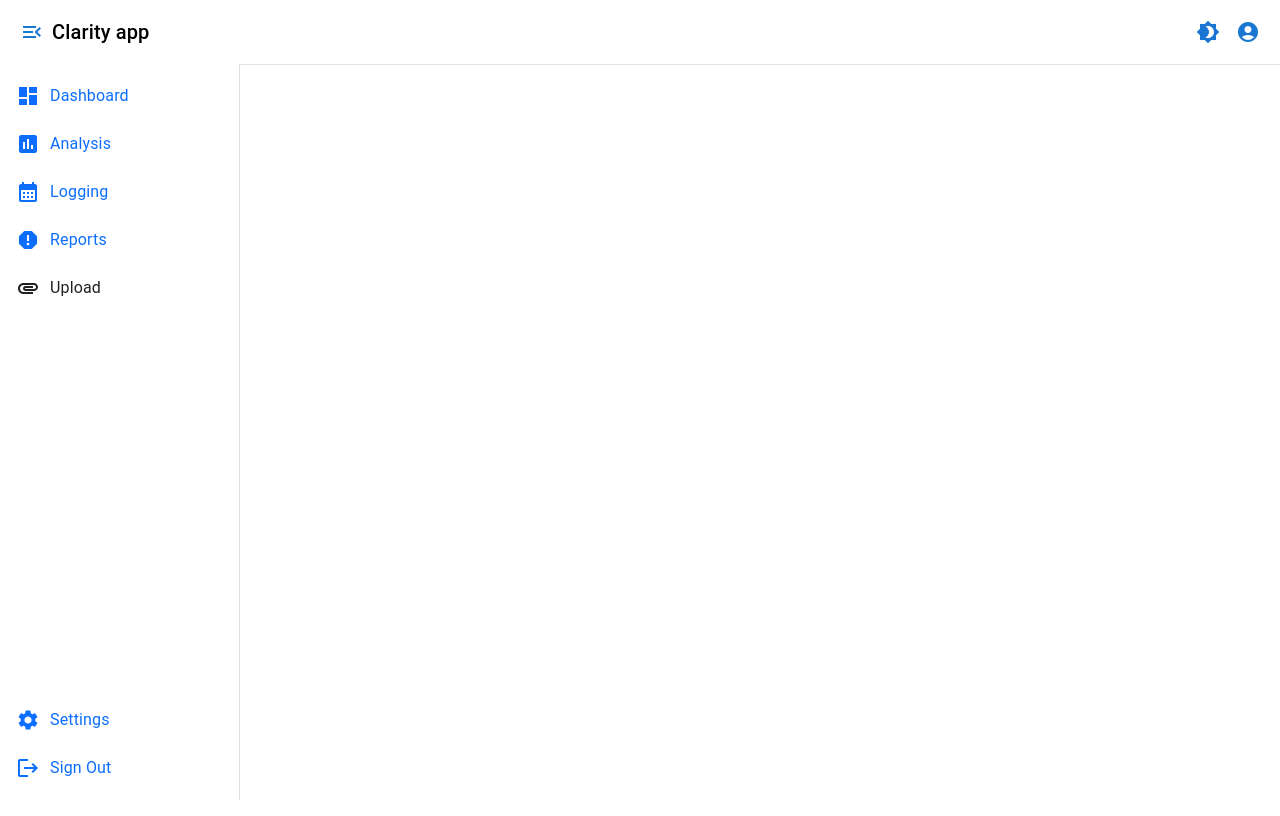
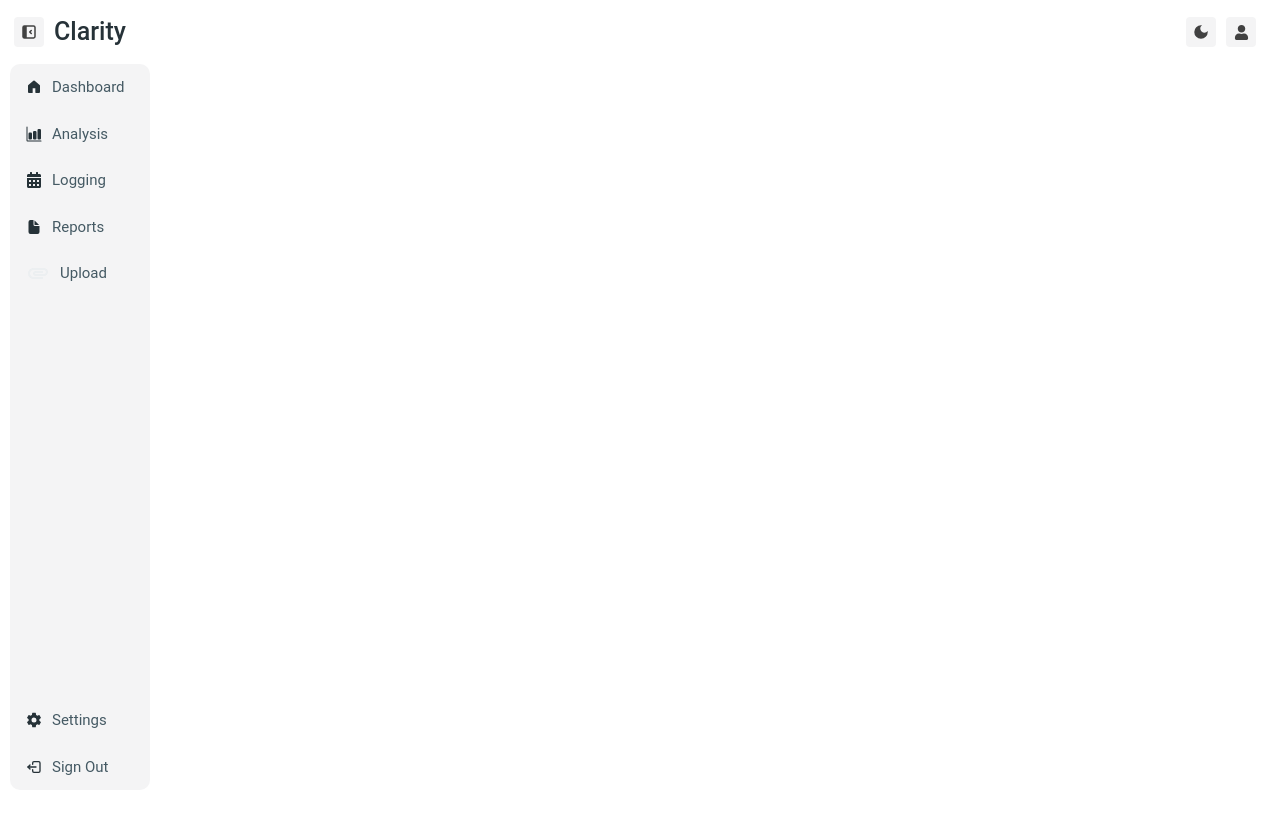
Before and after one commit to MorganBergen/clarity, a React (Create React App) app in the folder client/: page /Settings in a window 1280 px wide. Shown: the top 816 px of the page. Built offline with nearby package versions, Linux system fonts and the light colour scheme; what pocketbase would draw is missing.

Commit message:
added styling

```diff
--- a/client/src/components/Settings.js
+++ b/client/src/components/Settings.js
@@ -1,25 +1,239 @@
 import React, { useState, useContext, useEffect } from 'react';
 import { Link } from 'react-router-dom';
-import { Box, Drawer, List, ListItem, ListItemText, Typography, AppBar, Toolbar, IconButton, Container } from '@mui/material';
-import MenuIcon from '@mui/icons-material/Menu';
-import MenuOpenIcon from '@mui/icons-material/MenuOpen';
-import Brightness4Icon from '@mui/icons-material/Brightness4';
-import Brightness7Icon from '@mui/icons-material/Brightness7';
-import AccountCircle from '@mui/icons-material/AccountCircle';
-import DashboardIcon from '@mui/icons-material/Dashboard';
-import AssessmentIcon from '@mui/icons-material/Assessment';
-import CalendarMonthIcon from '@mui/icons-material/CalendarMonth';
-import ReportIcon from '@mui/icons-material/Report';
-import SettingsIcon from '@mui/icons-material/Settings';
-import LogoutIcon from '@mui/icons-material/Logout';
-import CloudUploadIcon from '@mui/icons-material/CloudUpload';
+import {
+  Box,
+  Drawer,
+  List,
+  ListItem,
+  ListItemText,
+  ListItemButton,
+  Typography,
+  AppBar,
+  Toolbar,
+  IconButton,
+  Container,
+  TextField,
+  Button,
+  createTheme,
+  ThemeProvider,
+} from '@mui/material';
+import {
+  Menu as MenuIcon,
+  MenuOpen as MenuOpenIcon,
+  Brightness4 as Brightness4Icon,
+  Brightness7 as Brightness7Icon,
+  AccountCircle,
+  Dashboard as DashboardIcon,
+  Assessment as AssessmentIcon,
+  CalendarMonth as CalendarMonthIcon,
+  Report as ReportIcon,
+  Settings as SettingsIcon,
+  Logout as LogoutIcon,
+  CloudUpload as CloudUploadIcon,
+  Attachment as AttachmentIcon,
+} from '@mui/icons-material';
+import ImageList from '@mui/material/ImageList';
+import ImageListItem from '@mui/material/ImageListItem';
+import { UserContext } from '../context/UserContext';
 import PocketBase from 'pocketbase';
-import { UserContext } from '../context/UserContext';
 import './MainDashboard.css';
-import AttachmentIcon from '@mui/icons-material/Attachment';
-import { TextField, Button } from '@mui/material';
+
+// React Icons
+import { TbLayoutSidebarLeftCollapseFilled, TbLayoutSidebarLeftExpandFilled } from "react-icons/tb";
+import { MdOutlineLightMode, MdDarkMode } from "react-icons/md";
+import { FaUser, FaCalendarAlt } from "react-icons/fa";
+import { GoHomeFill } from "react-icons/go";
+import { IoBarChart, IoDocument, IoMdAttach, IoSettingsSharp, IoAlbums } from "react-icons/io5";
+import { TbLogout2 } from "react-icons/tb";
+import { BiSolidToggleLeft, BiSolidToggleRight } from "react-icons/bi";
+import { FcGoogle } from "react-icons/fc";
+
+// Custom Icons
+import clarifaiIcon from './clarifai.svg';
+import gptIcon from './openai-dark.svg';
+import usdaIcon from './usda-logo-color.svg';
+
+// Colors
+import blueGrey from '@mui/material/colors/blueGrey';
 
 const pb = new PocketBase('http://127.0.0.1:8090');
+
+const lightTheme = createTheme({
+  palette: {
+    mode: 'light',
+    primary: {
+      main: blueGrey[50],  //  color in rgb(65, 65, 65)
+      light: blueGrey[100],
+      dark: blueGrey[700],
+    },
+    secondary: {
+      main: blueGrey[400],
+      light: blueGrey[300],
+      dark: blueGrey[700],
+    },
+    background: {
+      default: blueGrey[50],
+      paper: blueGrey[100],
+    },
+    text: {
+      primary: blueGrey[50],
+      secondary: blueGrey[400],
+    }
+  },
+  // Rest of your existing theme configuration
+  typography: {
+    fontFamily: 'Roboto, sans-serif',
+    h3: {
+      fontSize: '25px',
+      fontWeight: 500,
+      color: blueGrey[900],
+    },
+    h4: {
+      fontSize: '24px',
+      fontWeight: 500,
+      color: blueGrey[900],
+    },
+    body1: {
+      fontSize: '15px',
+      color: blueGrey[700],
+    },
+    body2: {
+      fontSize: '12px',
+      color: blueGrey[400],
+    }
+  },
+  components: {
+    MuiAppBar: {
+      styleOverrides: {
+        root: {
+          backgroundColor: 'white',
+          boxShadow: 'none',
+          border: 'none',
+        }
+      }
+    },
+    MuiDrawer: {
+      styleOverrides: {
+        paper: {
+          border: 'none',
+          backgroundColor: 'transparent',
+        }
+      }
+    },
+    MuiListItemButton: {
+      styleOverrides: {
+        root: {
+          borderRadius: '10px',
+          '&:hover': {
+            backgroundColor: 'rgba(233, 234, 236, 0.8)',
+          }
+        }
+      }
+    },
+    MuiButton: {
+      styleOverrides: {
+        root: {
+          textTransform: 'none',
+          borderRadius: '5px',
+          fontSize: '12px',
+          padding: '6px 16px',
+        }
+      }
+    },
+  }
+});
+
+const darkTheme = createTheme({
+  palette: {
+    mode: 'dark',
+    primary: {
+      main: '#414141',
+      light: '#6d6d6d',
+      dark: '#2d2d2d',
+    },
+    secondary: {
+      main: '#9c9c9c',
+      light: '#cfcfcf',
+      dark: '#6d6d6d',
+    },
+    background: {
+      default: '#121212', // Dark background
+      paper: 'rgba(18, 18, 18, 0.8)', // Dark paper background
+    },
+    text: {
+      primary: '#ffffff', // Light text for dark mode
+      secondary: '#9c9c9c',
+    }
+  },
+  // Rest of the configuration remains the same as lightTheme
+  typography: {
+    fontFamily: 'Roboto, sans-serif',
+    h3: {
+      fontSize: '30px',
+      fontWeight: 500,
+      color: '', // Updated for dark mode
+    },
+    h4: {
+      fontSize: '24px',
+      fontWeight: 500,
+      color: '#ffffff', // Updated for dark mode
+    },
+    body1: {
+      fontSize: '15px',
+      color: 'rgba(255, 255, 255, 0.7)', // Updated for dark mode
+    },
+    body2: {
+      fontSize: '12px',
+      color: '#9c9c9c',
+    }
+  },
+  components: {
+    MuiAppBar: {
+      styleOverrides: {
+        root: {
+          backgroundColor: '#121212', // Dark background
+          boxShadow: 'none',
+          border: 'none',
+        }
+      }
+    },
+    MuiDrawer: {
+      styleOverrides: {
+        paper: {
+          border: 'none',
+          backgroundColor: 'rgba(18, 18, 18, 0.8)', // Dark background
+        }
+      }
+    },
+    MuiListItemButton: {
+      styleOverrides: {
+        root: {
+          borderRadius: '10px',
+          '&:hover': {
+            backgroundColor: 'rgba(255, 255, 255, 0.08)', // Dark mode hover
+          }
+        }
+      }
+    },
+    MuiButton: {
+      styleOverrides: {
+        root: {
+          textTransform: 'none',
+          borderRadius: '5px',
+          fontSize: '12px',
+          padding: '6px 16px',
+        }
+      }
+    },
+    MuiList: {
+      styleOverrides: {
+        root: {
+          backgroundColor: 'transparent',
+        }
+      }
+    }
+  }
+});
 
 const Settings = () => {
 
@@ -32,7 +246,18 @@ const Settings = () => {
   const [userData, setUserData] = useState(null);
   const [questionnaireData, setQuestionnaireData] = useState(null);
   const [isEditing, setIsEditing] = useState(false);
-
+  const [fileSize, setFileSize] = useState(null);
+  const [itemData, setItemData] = useState([]);
+  const [selectedImage, setSelectedImage] = useState(null);
+  const [showFirstSection, setShowFirstSection] = useState(null);
+  const [imageID, setImageID] = useState(null);
+  const [gptResults, setGPTResults] = useState(null);
+  const [usdaResults, setUSDAResults] = useState(null);
+  const [aiyResults, setAIYResults] = useState(null);
+  const [clarifaiResults, setClarifaiResults] = useState(null);
+  const [theme, setTheme] = useState(lightTheme);
+  const [previewUrl, setPreviewUrl] = useState(null);
+  const [fileName, setFileName] = useState(null);
   const handleUserDataChange = async (e) => {
 
     const { name, value } = e.target;
@@ -54,16 +279,16 @@ const Settings = () => {
   };
 
   const mainItems = [
-    { text: 'Dashboard', icon: <DashboardIcon /> },
-    { text: 'Analysis', icon: <AssessmentIcon /> },
-    { text: 'Logging', icon: <CalendarMonthIcon /> },
-    { text: 'Reports', icon: <ReportIcon /> },
-    { text: buttonText, icon: uploadIcon }, // Use dynamic text and icon
+    { text: 'Dashboard', icon: <GoHomeFill color={blueGrey[900]} /> },
+    { text: 'Analysis', icon: <IoBarChart color={blueGrey[900]} /> },
+    { text: 'Logging', icon: <FaCalendarAlt color={blueGrey[900]} /> },
+    { text: 'Reports', icon: <IoDocument color={blueGrey[900]} /> },
+    { text: buttonText, icon: uploadIcon },
   ];
 
   const bottomItems = [
-    { text: 'Settings', icon: <SettingsIcon /> },
-    { text: 'Sign Out', icon: <LogoutIcon /> },
+    { text: 'Settings', icon: <IoSettingsSharp color={blueGrey[900]} /> },
+    { text: 'Sign Out', icon: <TbLogout2 color={blueGrey[900]} /> },
   ];
 
   useEffect(() => {
@@ -89,12 +314,18 @@ const Settings = () => {
     fetchUserData();
   }, [userId]);
 
+
+  const toggleSection = () => {
+    setShowFirstSection(!showFirstSection);
+  };
+
   const toggleDrawer = () => {
     setDrawerOpen(!drawerOpen);
   };
 
   const toggleTheme = () => {
     setDarkMode(!darkMode);
+    setTheme(darkMode ? lightTheme : darkTheme);
   };
 
   const handleFileChange = (event) => {
@@ -128,8 +359,6 @@ const Settings = () => {
     }
   };
 
-
-
   const fetchImage = async (id) => {
     try {
       const record = await pb.collection('food').getOne(id);
@@ -141,51 +370,79 @@ const Settings = () => {
   };
 
   return (
+    <ThemeProvider theme={theme}>
      <Box sx={{ display: 'flex' }}>
-      <AppBar sx={{ backgroundColor: 'white', boxShadow: 'none', borderBottom: '1px solid #E0E0E0' }}>
+        <AppBar>
           <Toolbar>
-          <IconButton edge="start" color="primary" onClick={toggleDrawer}>
-            {drawerOpen ? <MenuOpenIcon /> : <MenuIcon />}
-          </IconButton>
-          <Typography className="title-text" variant="h6" noWrap component="div" sx={{ color: 'black', flexGrow: 1 }}>
-            Clarity app
+            <button className="menu-toggle-button" style={{ marginLeft: '-10px' }} onClick={toggleDrawer}>
+              {drawerOpen ? <TbLayoutSidebarLeftCollapseFilled size={20} /> : <TbLayoutSidebarLeftExpandFilled size={20} />}
+            </button>
+
+            <Typography variant="h3" noWrap component="div" sx={{ flexGrow: 1, marginLeft: '10px' }}>
+              Clarity
             </Typography>
-          <IconButton onClick={toggleTheme} color="primary">
-            {darkMode ? <Brightness7Icon /> : <Brightness4Icon />}
-          </IconButton>
-          <IconButton edge="end" color="primary">
-            <AccountCircle />
-          </IconButton>
+
+            {/* toggle theme */}
+            <button className="menu-toggle-button" onClick={toggleTheme} style={{ marginLeft: '10px' }}>
+              {darkMode ? <MdOutlineLightMode size={20} /> : <MdDarkMode size={20} />}
+            </button>
+
+            <button className="menu-toggle-button" style={{ marginLeft: '10px' }} >
+              <FaUser size={15} />
+            </button>
           </Toolbar>
         </AppBar>
         <Drawer
           variant="permanent"
           sx={{
-          width: drawerOpen ? 240 : 60,
+            width: drawerOpen ? 150 : 60,
             flexShrink: 0,
             [`& .MuiDrawer-paper`]: {
-            width: drawerOpen ? 240 : 60,
+              width: drawerOpen ? 150 : 60,
               boxSizing: 'border-box',
               marginTop: '64px',
               height: 'calc(100% - 64px)',
+              border: 'none',
             },
           }}
         >
-        <Box sx={{ display: 'flex', flexDirection: 'column', height: '100%' }}>
-          <List className="main-list">
+          <Box
+            sx={{
+              display: 'flex',
+              flexDirection: 'column',
+              marginLeft: '10px',
+              marginBottom: '10px',
+              height: '100%',
+              borderRadius: '10px',
+              backgroundColor: 'rgba(233, 234, 236, 0.5)',
+            }}>
+
+            <List
+              sx={{
+                padding: 0,
+                '& .MuiListItemButton-root:first-of-type': {
+                  marginTop: '0px',
+                },
+              }}
+            >
               {mainItems.map(({ text, icon }) => (
-              <ListItem
-                button={text.toString()}
+                <ListItemButton
                   key={text}
-                onClick={text === 'Upload' ? () => document.getElementById('file-input').click() : (text === 'Submit' ? handleUpload : null)}
-                component={((text !== 'Upload' && text !== 'Submit') ? Link : 'div')}
-                to={text !== 'Upload' ? `/${text === 'Dashboard' ? 'MainDashboard' : text.toLowerCase().replace(' ', '-')}` : undefined}
+                  onClick={() => {
+                    if (text === 'Upload') {
+                      document.getElementById('file-input').click();
+                    } else if (text === 'Submit' && selectedFile) {
+                      handleUpload();
+                    }
+                  }}
+                  component={((text === 'Upload' || text === 'Submit') ? 'div' : Link)}
+                  to={((text !== 'Upload' && text !== 'Submit') ? `/${text === 'Dashboard' ? 'MainDashboard' : text.toLowerCase().replace(' ', '-')}` : undefined)}
                 >
                   {icon}
-                {drawerOpen && <ListItemText sx={{ marginLeft: '10px' }} primary={text} className="page-text-color" />}
-              </ListItem>
+                  {drawerOpen && <ListItemText sx={{ marginLeft: '10px' }} primary={text} />}
+                </ListItemButton>
               ))}
-          </List>
+
               <input
                 id="file-input"
                 type="file"
@@ -196,12 +453,27 @@ const Settings = () => {
                 style={{ display: 'none' }}
               />
 
-          <List className="bottom-list" sx={{ marginTop: 'auto' }}>
+            </List>
+
+            {previewUrl && (
+              <Box sx={{ display: 'flex', flexDirection: 'column', alignItems: 'center', marginTop: '10px' }}>
+                <img src={previewUrl} alt="Preview" style={{ width: '100px', height: 'auto', borderRadius: '4px' }} />
+                <Typography variant="body2">{fileName}</Typography>
+                <Typography variant="body2">{fileSize}</Typography>
+              </Box>
+            )}
+
+            <List sx={{ marginTop: 'auto', padding: 0, marginBottom: '0px' }}>
               {bottomItems.map(({ text, icon }) => (
-              <ListItem button={text.toString()} key={text} component={Link} to={`/${text === 'Sign Out' ? '' : text.toLowerCase().replace(' ', '-')}`}>
+                <ListItemButton
+                  button={text.toString()}
+                  key={text}
+                  component={Link}
+                  to={`/${text === 'Sign Out' ? '' : text.toLowerCase().replace(' ', '-')}`}
+                >
                   {icon}
-                {drawerOpen && <ListItemText sx={{ marginLeft: '10px' }} primary={text} className="page-text-color" />}
-              </ListItem>
+                  {drawerOpen && <ListItemText sx={{ marginLeft: '10px' }} primary={text} className="drawer-items" />}
+                </ListItemButton>
               ))}
             </List>
           </Box>
@@ -266,6 +538,7 @@ const Settings = () => {
 
       </Container>
     </Box>
+    </ThemeProvider>
   );
 };
 
```
Lines whose indentation alone changed are shown as unchanged.
